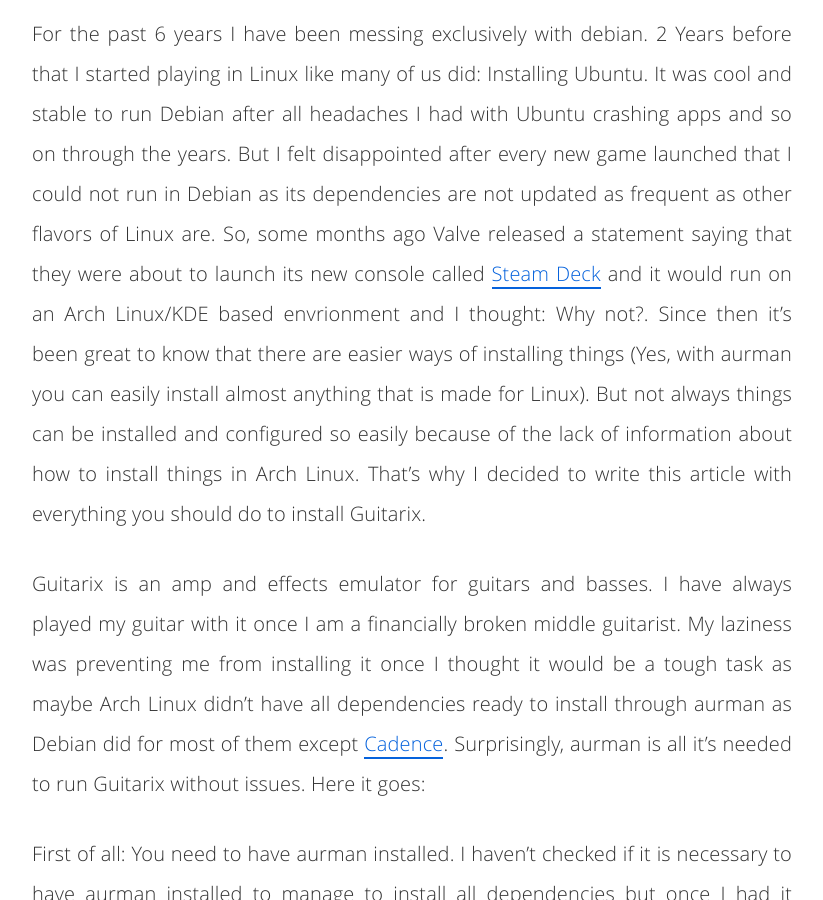
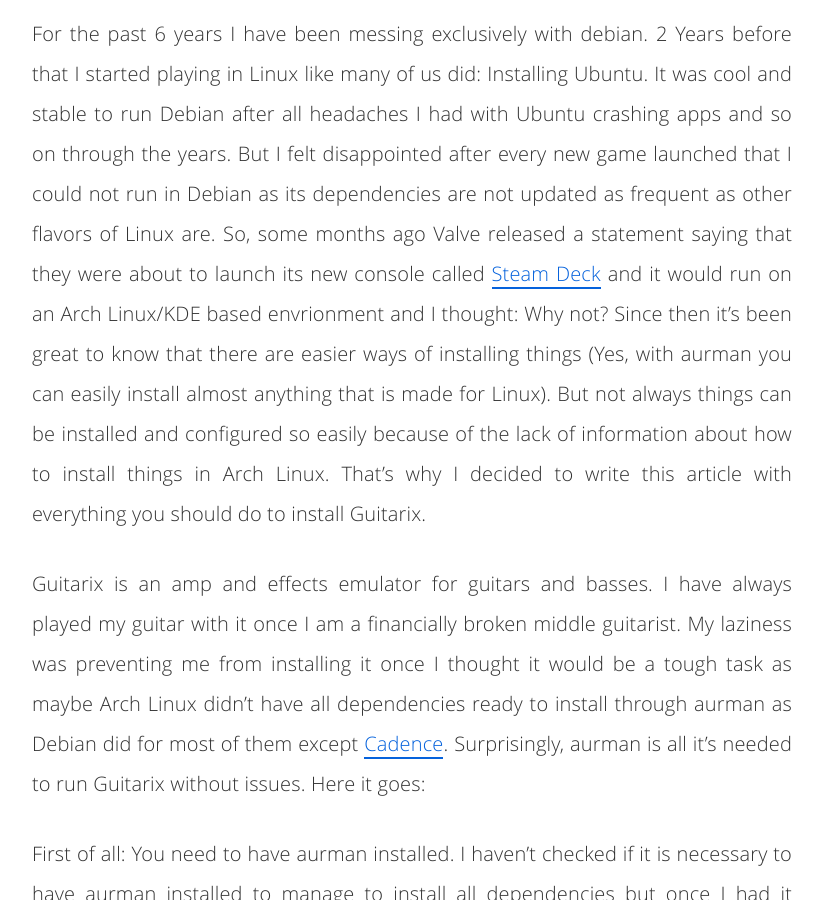
Before and after one commit to icaroerasmo/icaroerasmo.github.io, a Jekyll site: the page built from _posts/2021-11-27-guitarix-arch-linux.md, in a window 1280 px wide and 900 px high, scrolled down 1608 px. Shown: the whole window, without its empty margins (228-1051 px from the left). Built offline with Jekyll 4.4.1, drawn with Linux system fonts in a browser that asks for light colours; comment, search, counter and statistics services are not loaded.

Commit message:
fixing text

```diff
--- a/_posts/2021-11-27-guitarix-arch-linux.md
+++ b/_posts/2021-11-27-guitarix-arch-linux.md
@@ -20,7 +20,7 @@ twitter_text: 'Installing Guitarix on Arch Linux'
 
 ![Guitarix](/assets/img/2021-11-27-guitarix-arch-linux/main.png)
 
-For the past 6 years I have been messing exclusively with debian. 2 Years before that I started playing in Linux like many of us did: Installing Ubuntu. It was cool and stable to run Debian after all headaches I had with Ubuntu crashing apps and so on through the years. But I felt disappointed after every new game launched that I could not run in Debian as its dependencies are not updated as frequent as other flavors of Linux are. So, some months ago Valve released a statement saying that they were about to launch its new console called [Steam Deck][steamdeck] and it would run on an Arch Linux/KDE based envrionment and I thought: Why not?. Since then it's been great to know that there are easier ways of installing things (Yes, with aurman you can easily install almost anything that is made for Linux). But not always things can be installed and configured so easily because of the lack of information about how to install things in Arch Linux. That's why I decided to write this article with everything you should do to install Guitarix.
+For the past 6 years I have been messing exclusively with debian. 2 Years before that I started playing in Linux like many of us did: Installing Ubuntu. It was cool and stable to run Debian after all headaches I had with Ubuntu crashing apps and so on through the years. But I felt disappointed after every new game launched that I could not run in Debian as its dependencies are not updated as frequent as other flavors of Linux are. So, some months ago Valve released a statement saying that they were about to launch its new console called [Steam Deck][steamdeck] and it would run on an Arch Linux/KDE based envrionment and I thought: Why not? Since then it's been great to know that there are easier ways of installing things (Yes, with aurman you can easily install almost anything that is made for Linux). But not always things can be installed and configured so easily because of the lack of information about how to install things in Arch Linux. That's why I decided to write this article with everything you should do to install Guitarix.
 
 Guitarix is an amp and effects emulator for guitars and basses. I have always played my guitar with it once I am a financially broken middle guitarist. My laziness was preventing me from installing it once I thought it would be a tough task as maybe Arch Linux didn't have all dependencies ready to install through aurman as Debian did for most of them except [Cadence][cadence]. Surprisingly, aurman is all it's needed to run Guitarix without issues. Here it goes:
 
```
